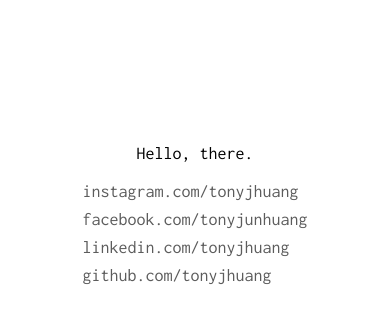
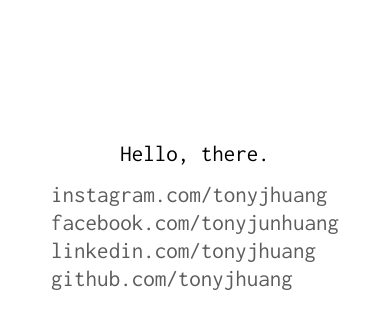
Before and after one commit to tonyjhuang/tonyjhuang.github.io, a plain HTML site: page index.html in a window 390 px wide. Drawn offline with nearby package versions, Linux system fonts and the light colour scheme.

Commit message:
mobile breakpoints

```diff
--- a/index.css
+++ b/index.css
@@ -1,7 +1,7 @@
 html,
 body {
     font-family: 'Inconsolata', monospace;
-    font-size: large;
+    font-size: larger;
 }
 
 .main-container {
@@ -81,10 +81,11 @@ span.social-label {
 
 /* Medium devices (landscape tablets, 768px and up) */
 
-@media only screen and (min-width: 768px) {
+@media only screen and (min-width: 1024px) {
     html,
     body {
         height: 100%;
+        font-size: large;
     }
     .main-container {
         height: 80%;
```
Also changed, not shown: assets/facebook.png (added), assets/github.png (added), assets/instagram.png (added), assets/linkedin.png (added).
